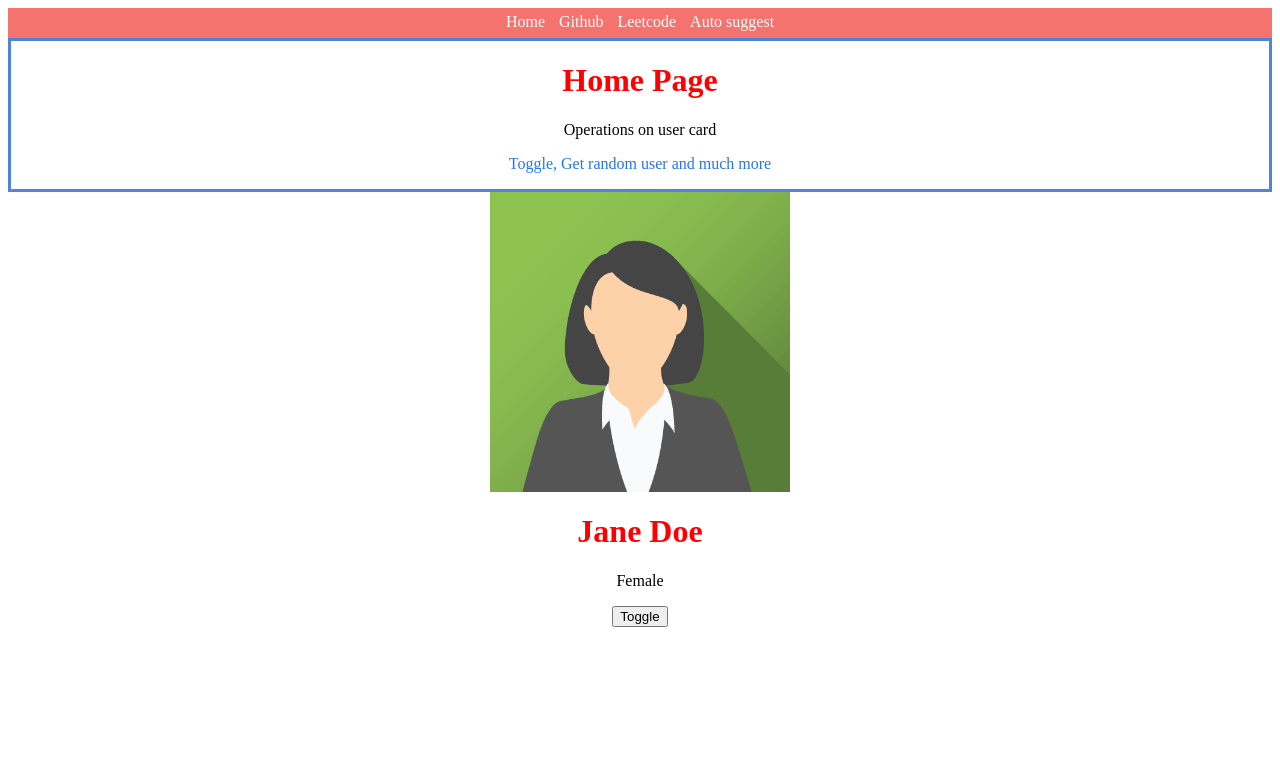
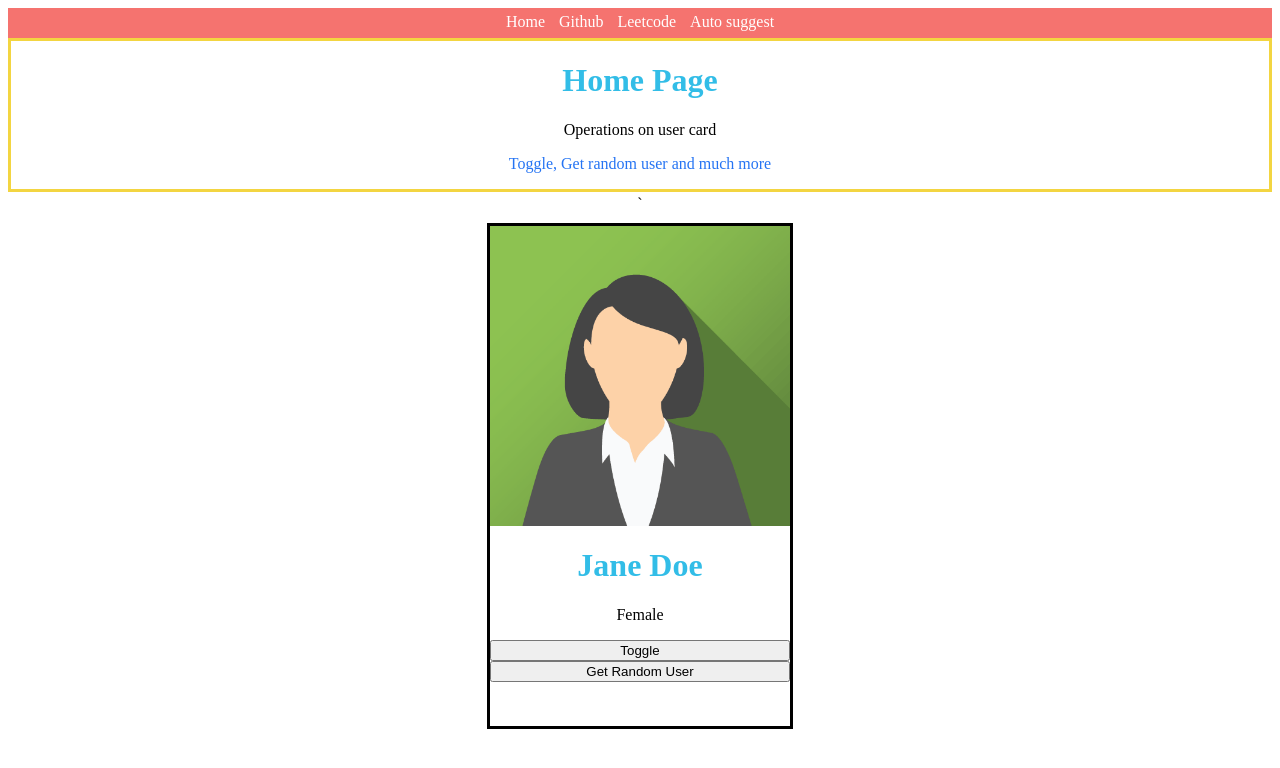
Before and after one commit to harshita428/autosuggest, a website: page frontend/index.html in a window 1280 px wide. Drawn offline with Linux system fonts and the light colour scheme.

Commit message:
added random user api

```diff
--- a/frontend/index.css
+++ b/frontend/index.css
@@ -1,15 +1,15 @@
 h1{
-    color: #ff0000;
+    color: #32bde7;
 
 }
 /*property: value*/
 #home-intro{
     text-align: center;
-    border: 3px solid #4d84dc;
+    border: 3px solid #f3d541;
 
 }
 #home-intro:hover{
-    background-color: #b0c6ea;
+    background-color: #ffe398;
 }
 
 
@@ -33,7 +33,7 @@
     align-items: center;
     justify-content: center;
     text-align: center;
-    margin: 0 auto;
+    margin: 3px auto;
 }
 #card-img{
     display: flex;
@@ -46,4 +46,10 @@
 
 #action{
   text-align: center;
+  border: 3px solid black;
+  margin : 10px;
+  height: 500px;
 }
+button{
+    width:100%;
+}
--- a/frontend/index.html
+++ b/frontend/index.html
@@ -10,7 +10,7 @@
 <body>
 
   <div id="nav">
-    <a href="/"> Home </a>
+    <a href="./index.html"> Home </a>
     <a href="https://github.com" target="_blank"> Github </a>
     <a href="https://leetcode.com"> Leetcode </a>
     <a href="./pages/autosuggest.html"> Auto suggest </a>
@@ -21,15 +21,15 @@
     <p id="p2"> Toggle, Get random user and much more</p>
   </div>
 
-  <div id="card">
-    <div id="card-img">
+  <div id="card">`
+    <div id="action">
+      <div id="card-img">
       <img id="img" src="./images/jane.png" alt="no img found">
-    </div>
-
-    <div id="action">
+      </div>
       <h1 id="card-name"> Jane Doe </h1>
       <p id="card-gender"> Female </p>
       <button onclick="toggle()" id="card-toggle"> Toggle </button>
+      <button onclick="getRandomUser()" id="card-random"> Get Random User </button>
     </div>
     </div>
   <script src="index.js"></script>
--- a/frontend/index.js
+++ b/frontend/index.js
@@ -13,6 +13,7 @@
 ];
 let curUserId = 0;
 function toggle(){
+  console.log("frontend")
   if(curUserId == 0)
     curUserId = 1;
   else
@@ -24,5 +25,20 @@
   // gender
   document.getElementById("card-gender").innerText = users[curUserId].gender;
 }
-
-console.log("Hello from JS");
+function getRandomUser(){
+    fetch("https://randomuser.me/api/")
+        .then(response => {
+            return response.json();
+        })
+        .then(function(parsedData){
+            // console.log(parsedData);
+            let gender= parsedData.results[0].gender;
+            let first= parsedData.results[0].name.first;
+            let last= parsedData.results[0].name.last;
+            let name= first + " " + last;
+            let imageUrl= parsedData.results[0].picture.large;
+            document.getElementById("img").src = imageUrl;
+            document.getElementById("card-name").innerText = name;
+            document.getElementById("card-gender").innerText = gender;
+        });
+}
--- a/server.js
+++ b/server.js
@@ -3,7 +3,7 @@
 //change this!!
 const port= process.env.PORT || 3002;
 
-
+console.log("backend ")
 
 //web server:
 app.use(express.static("frontend"))
```
